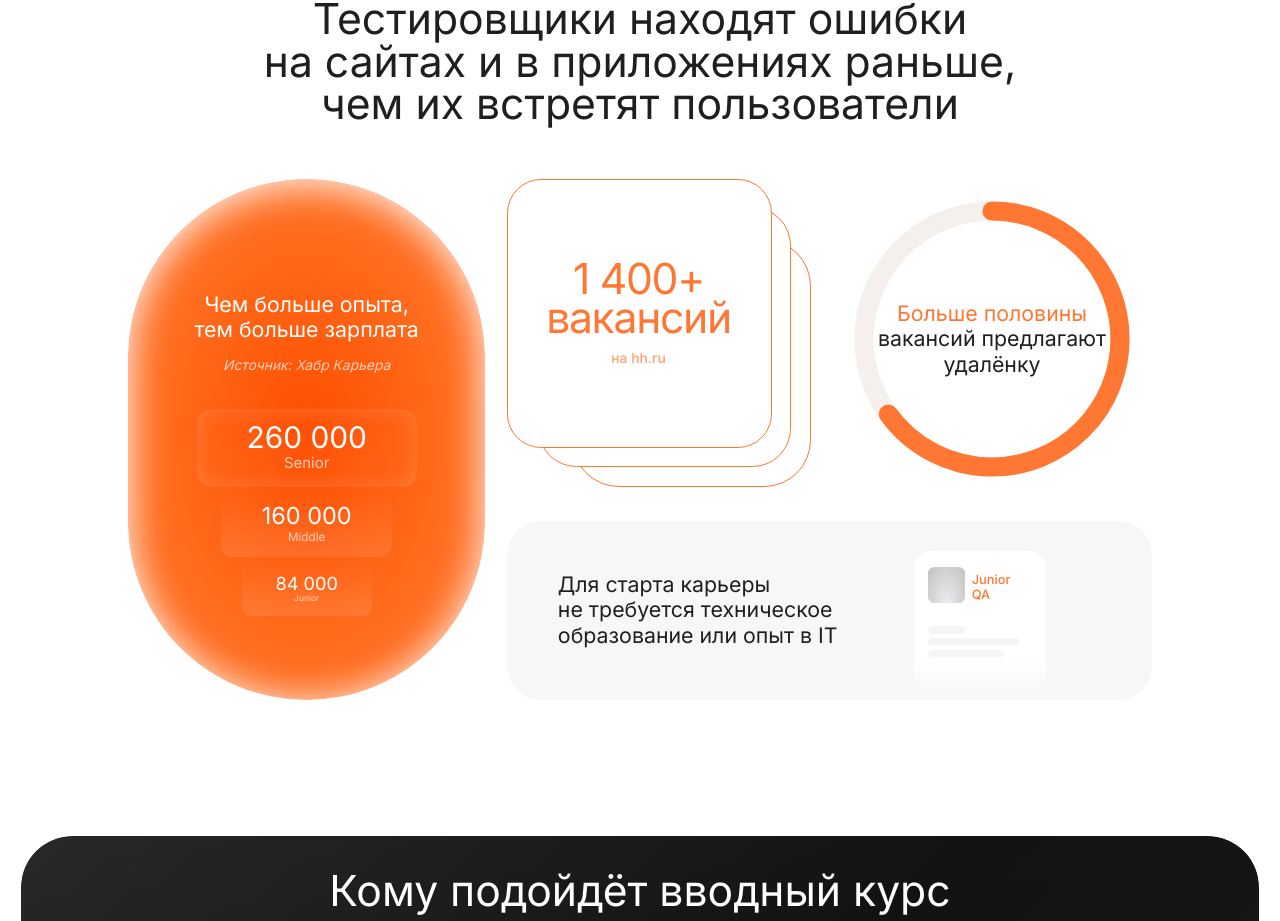
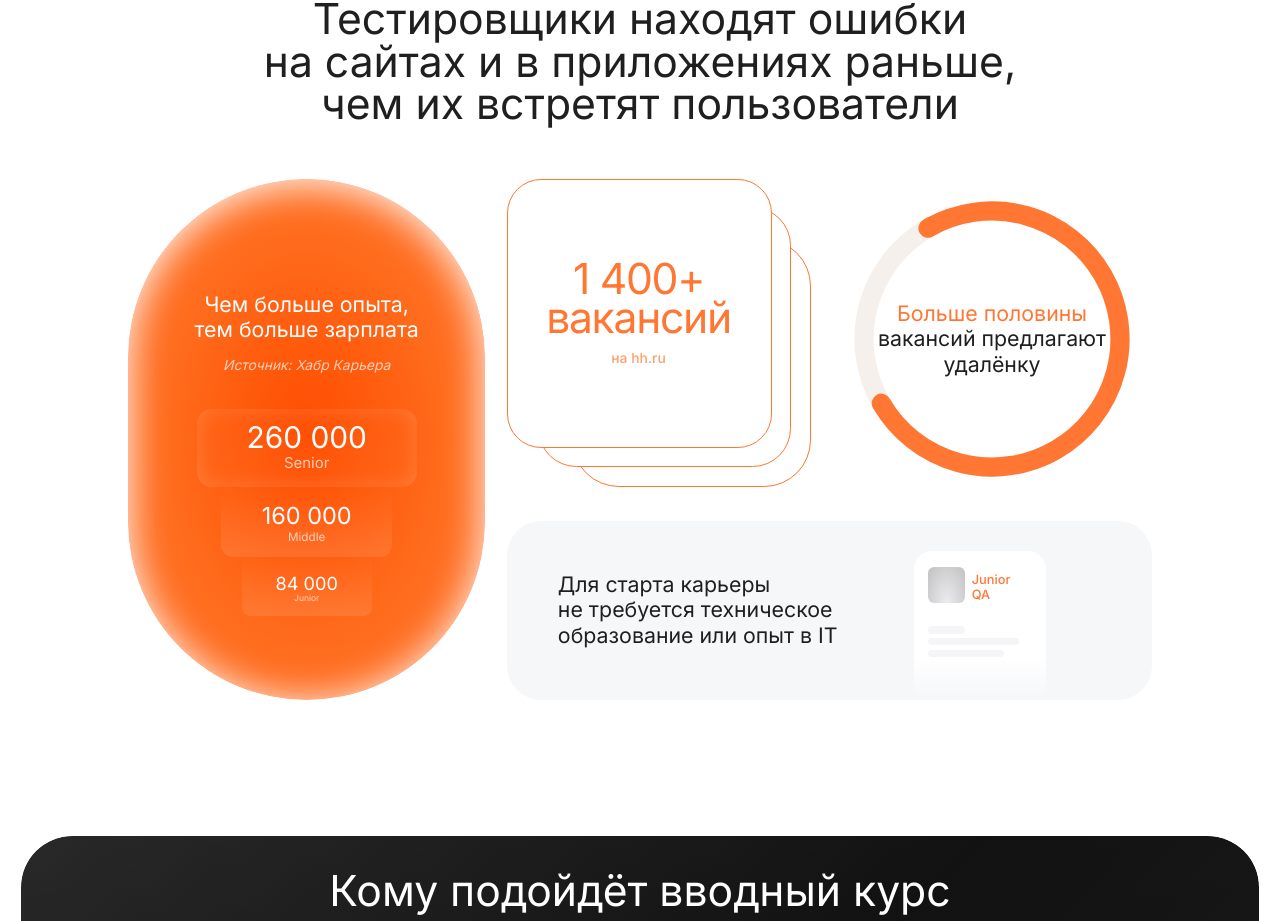
Before and after one commit to arctd/qa.landing, a Next.js app: page / in a window 1280 px wide. Shown: the part 800-1721 px from the top of the page. Built offline with nearby package versions, Linux system fonts and the light colour scheme.

Commit message:
fix: correct donut chart arc direction to match Figma
Rotated chart to -120deg so orange arc starts at ~11 o'clock
and fills clockwise ~75%, leaving gray gap on the left side
(~7 to ~11 o'clock) matching the Figma design.

https://claude.ai/code/session_01QrGwJ6jUG2FhVbwzZfgx9E

```diff
--- a/src/components/Statistics.tsx
+++ b/src/components/Statistics.tsx
@@ -262,13 +262,13 @@ function RemoteCard() {
         borderRadius: f(32),
       }}
     >
-      {/* Donut chart — two arcs, rotated -90deg to start from top */}
+      {/* Donut chart — orange arc starts at ~11 o'clock, goes clockwise ~75% */}
       <svg
         viewBox="0 0 300 300"
         className="absolute inset-0 w-full h-full"
-        style={{ transform: "rotate(-90deg)" }}
+        style={{ transform: "rotate(-120deg)" }}
       >
-        {/* Background ring (light gray ~35%) */}
+        {/* Background ring (light ~25%) */}
         <circle
           cx="150"
           cy="150"
@@ -276,8 +276,9 @@ function RemoteCard() {
           fill="none"
           stroke="#f5f0eb"
           strokeWidth="18"
+          strokeLinecap="round"
         />
-        {/* Orange accent ring (~65%) */}
+        {/* Orange accent ring (~75%) */}
         <circle
           cx="150"
           cy="150"
@@ -285,7 +286,7 @@ function RemoteCard() {
           fill="none"
           stroke="#f73"
           strokeWidth="18"
-          strokeDasharray="490 264"
+          strokeDasharray="565 189"
           strokeDashoffset="0"
           strokeLinecap="round"
         />
```
